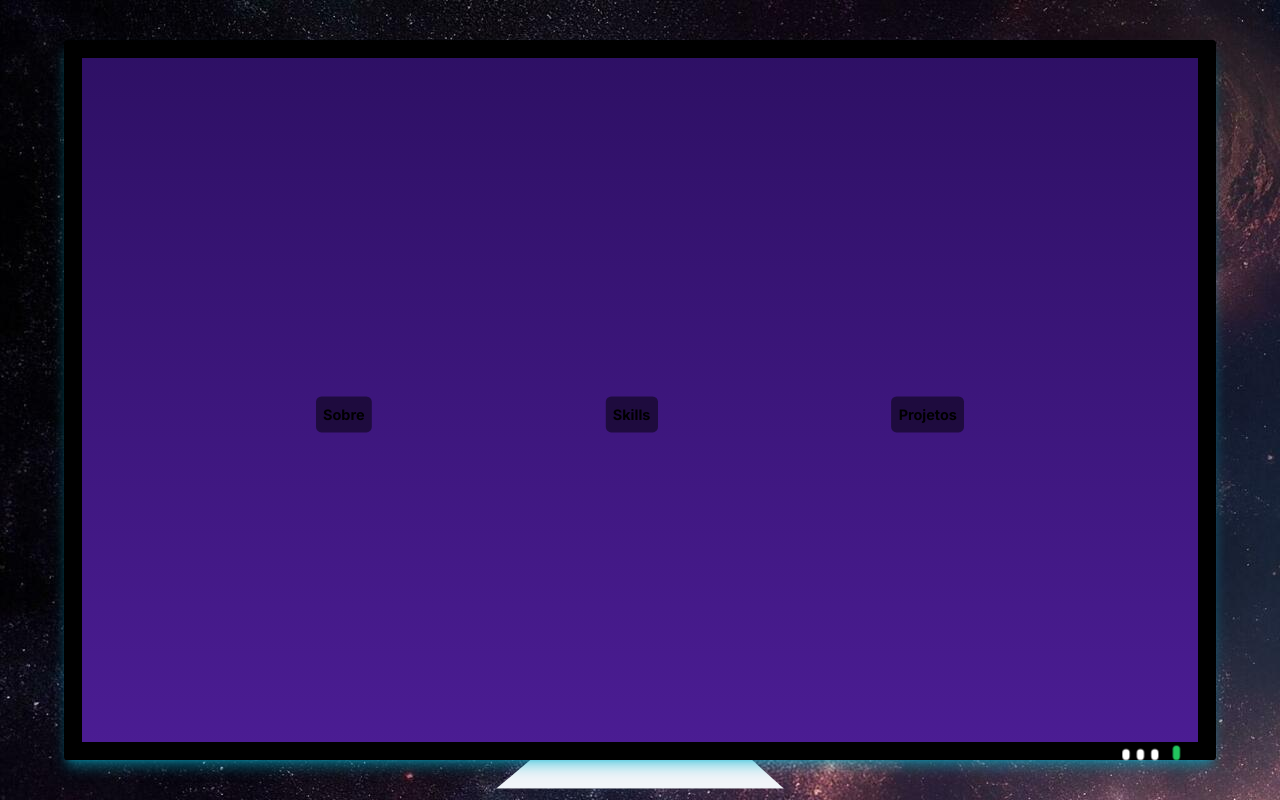
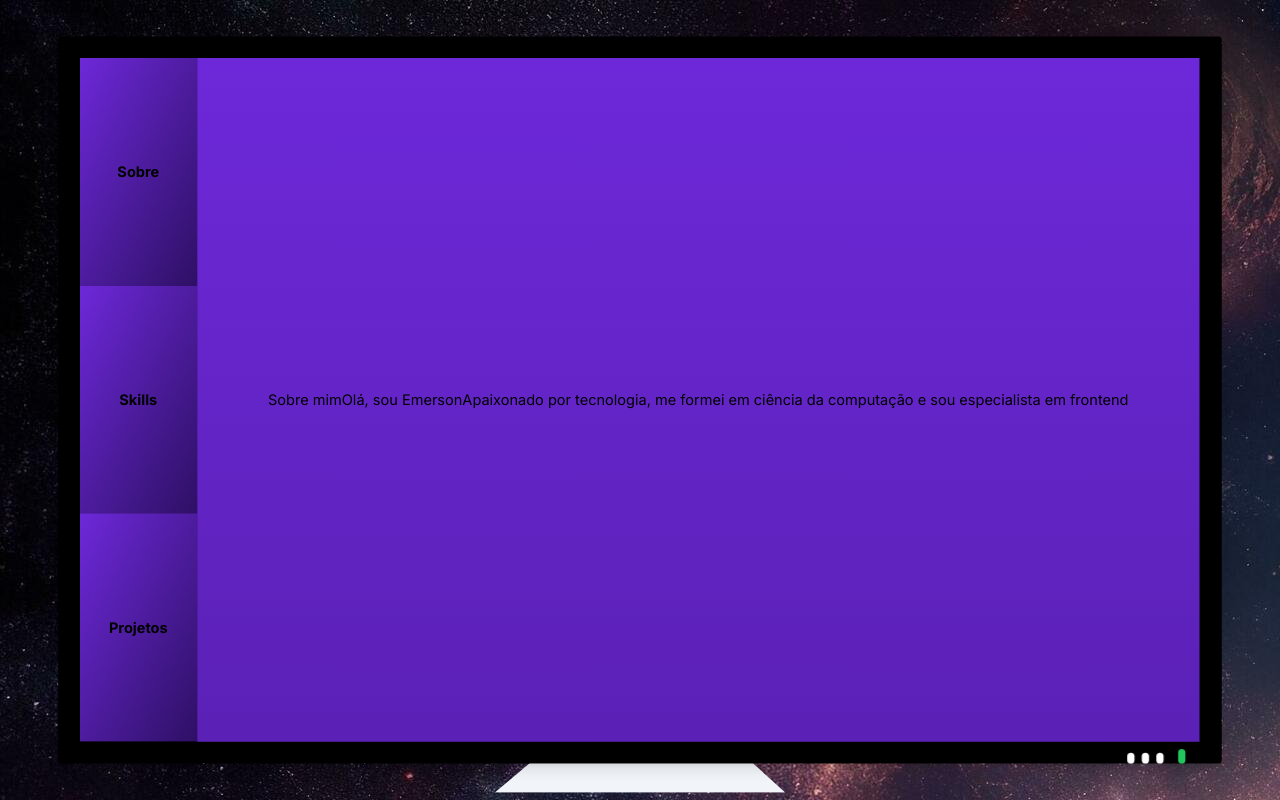
Before and after one commit to emersonpisoni/portfolio, a Next.js app: page / in a window 1280 px wide. Built offline with nearby package versions, Linux system fonts and the light colour scheme.

Commit message:
feat: change layout and add scroll to section animation

```diff
--- a/components/button.component.tsx
+++ b/components/button.component.tsx
@@ -1,5 +1,17 @@
+'use client'
+
 import { PropsWithChildren } from "react";
 
-export default function Button({ children }: PropsWithChildren) {
-  return <button className="font-bold bg-black bg-opacity-50 p-2 rounded-md">{children}</button>
+interface IButton extends PropsWithChildren {
+  id: string
 }
+
+export default function Button({ children, id }: IButton) {
+  function scrollTo() {
+    const element = document.getElementById(id)
+
+    element?.scrollIntoView({ behavior: 'smooth' })
+  }
+
+  return <button onClick={scrollTo} className="h-full w-full font-bold bg-gradient-to-br from-violet-700 to-violet-950  filter hover:hue-rotate-15 p-8 ">{children}</button>
+}
--- a/components/computer.component.tsx
+++ b/components/computer.component.tsx
@@ -1,18 +1,19 @@
-import Button from "./button.component";
+import About from "@/sections/about.section";
+import Header from "./header.component";
+import Skills from "@/sections/skills.section";
+import Projects from "@/sections/projects.section";
 
 export default function Computer() {
   return (
-    <div className='animate-zoom w-screen h-screen scale-90 relative flex justify-center items-center'>
-      <div className="overflow-auto flex flex-col  items-center relative w-full h-full bg-white border-[20px] border-black rounded shadow-lg shadow-cyan-500/50">
-        <div className='w-full bg-gradient-to-b from-violet-950 to-violet-900 min-h-screen h-svh flex justify-evenly items-center -m-1'>
-          <Button>Sobre</Button>
-          <Button>Skills</Button>
-          <Button>Projetos</Button>
+    <div className='animate-zoom w-screen h-screen scale-[0.909] relative flex justify-center items-center'>
+      <div className="overflow-auto flex  relative w-screen h-screen items-start bg-black border-[24px] border-black rounded shadow-lg">
+        <div className="h-full sticky top-0">
+          <Header />
         </div>
-        <div className='w-full bg-gradient-to-b from-violet-900 to-violet-800 min-h-screen h-svh flex justify-evenly items-center -m-1 '>
-          <Button>Sobre</Button>
-          <Button>Skills</Button>
-          <Button>Projetos</Button>
+        <div className="overflow-auto flex flex-col w-full">
+          <About />
+          <Skills />
+          <Projects />
         </div>
       </div >
       <div className='w-2 h-4 bg-green-500 -bottom-0 right-10 absolute rounded-full'></div>
--- /dev/null
+++ b/components/header.component.tsx
@@ -0,0 +1,12 @@
+import React from 'react'
+import Button from './button.component'
+
+export default function Header() {
+  return (
+    <div className='h-full flex justify-evenly flex-col items-center border-black'>
+      <Button id='section-about'>Sobre</Button>
+      <Button id='section-skills'>Skills</Button>
+      <Button id='section-projects'>Projetos</Button>
+    </div>
+  )
+}
--- /dev/null
+++ b/sections/about.section.tsx
@@ -0,0 +1,11 @@
+import React from 'react'
+
+export default function About() {
+  return (
+    <section id='section-about' className='bg-gradient-to-b from-violet-700 to-violet-800 w-full h-[calc(100vh-48px)] flex justify-center items-center'>
+      <h1>Sobre mim</h1>
+      <p>Olá, sou Emerson</p>
+      <p>Apaixonado por tecnologia, me formei em ciência da computação e sou especialista em frontend</p>
+    </section>
+  )
+}
--- /dev/null
+++ b/sections/projects.section.tsx
@@ -0,0 +1,9 @@
+import React from 'react'
+
+export default function Projects() {
+  return (
+    <section id='section-projects' className='bg-gradient-to-b from-violet-900 to-violet-950 w-full h-[calc(100vh-48px)] flex justify-center items-center'>
+      Projects
+    </section>
+  )
+}
--- /dev/null
+++ b/sections/skills.section.tsx
@@ -0,0 +1,9 @@
+import React from 'react'
+
+export default function Skills() {
+  return (
+    <section id='section-skills' className='bg-gradient-to-b from-violet-800 to-violet-900 w-full h-[calc(100vh-48px)] flex justify-center items-center'>
+      Skills
+    </section>
+  )
+}
--- a/tailwind.config.ts
+++ b/tailwind.config.ts
@@ -4,6 +4,7 @@ const config: Config = {
   content: [
     './pages/**/*.{js,ts,jsx,tsx,mdx}',
     './components/**/*.{js,ts,jsx,tsx,mdx}',
+    './sections/**/*.{js,ts,jsx,tsx,mdx}',
     './app/**/*.{js,ts,jsx,tsx,mdx}',
   ],
   theme: {
@@ -21,7 +22,7 @@ const config: Config = {
       keyframes: {
         zoom: {
           '0%': { transform: 'scale(.5)' },
-          '100%': { transform: 'scale(.90)' }
+          '100%': { transform: 'scale(.909)' }
         },
         blur: {
           '0%': { filter: 'blur(8px)' },
```
